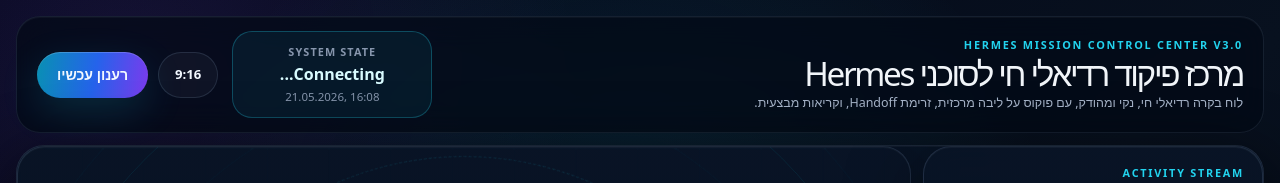
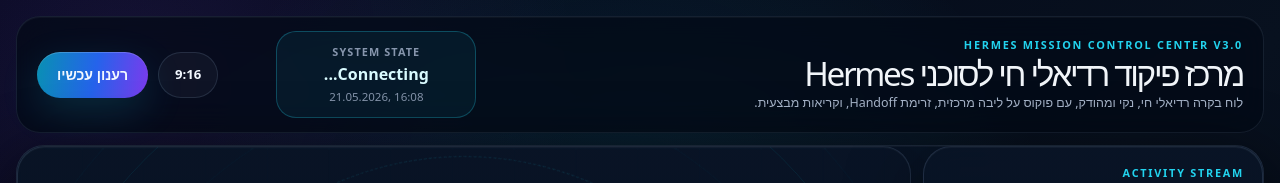
Before and after one commit to inonbm/hermes-mission-control, a React (Vite) app: page / in a window 1280 px wide. Shown: the top 183 px of the page. Built offline with nearby package versions, Linux system fonts and the light colour scheme; no server answers; the database is empty.

Commit message:
fix: improve top bar spacing

```diff
--- a/src/index.css
+++ b/src/index.css
@@ -136,14 +136,30 @@
 
 .command-bar {
   display: grid;
-  grid-template-columns: 1fr auto auto;
+  grid-template-columns: minmax(0, 1.45fr) minmax(220px, 280px) auto;
   align-items: center;
-  gap: 14px;
+  gap: 18px;
   padding: 14px 20px;
   border: 1px solid rgba(148, 179, 215, 0.12);
   border-radius: 24px;
   background: rgba(3, 10, 23, 0.72);
   box-shadow: inset 0 1px 0 rgba(255, 255, 255, 0.035);
+}
+
+.bar-title {
+  min-width: 0;
+}
+
+.bar-title h1 {
+  overflow-wrap: anywhere;
+}
+
+.bar-state {
+  justify-self: center;
+}
+
+.bar-controls {
+  justify-self: end;
 }
 
 .eyebrow {
```
